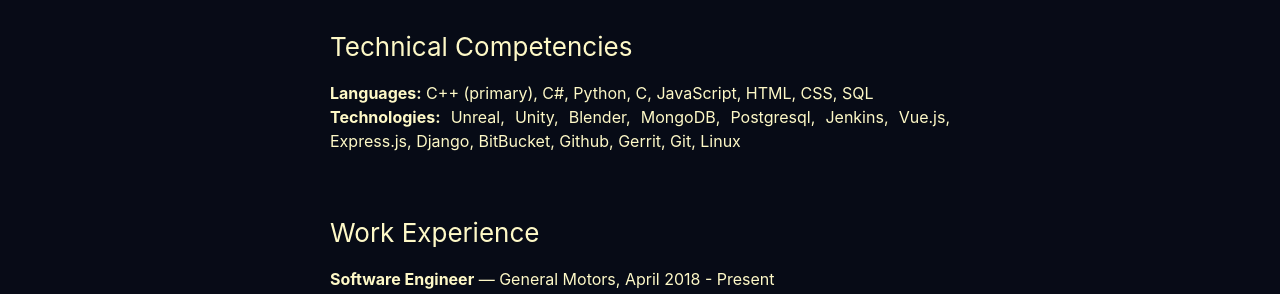
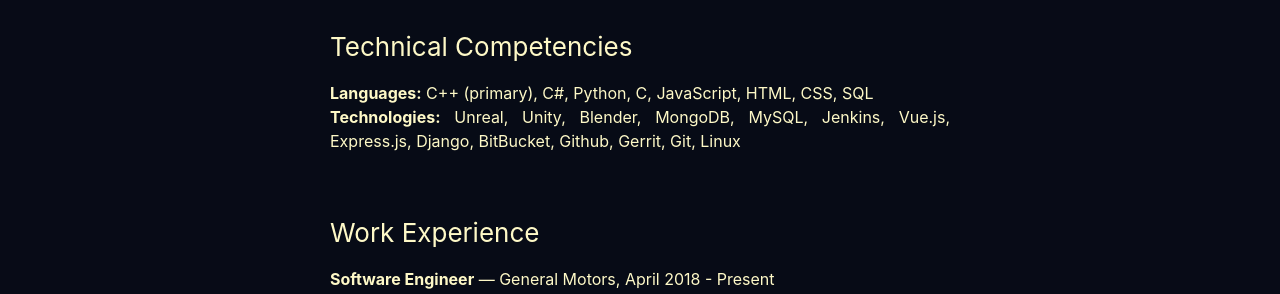
Before and after one commit to RudyLang/RudyLang.github.io, a Jekyll site: the page built from resume.markdown, in a window 1280 px wide. Shown: the part 241-535 px from the top of the page. Built offline with Jekyll 4.4.1, drawn with Linux system fonts in a browser that asks for light colours; nearby versions of some CDN libraries; some web fonts are replaced.

Commit message:
Added new article. Updated resume. Updated tags.

```diff
--- a/Posts/Software/_posts/2020-08-07-ARG Murder-Mystery.markdown
+++ b/Posts/Software/_posts/2020-08-07-ARG Murder-Mystery.markdown
@@ -6,7 +6,6 @@
 image: mmcommodore.png
 summary: "A Murder Mystery Dinner goes virtual! I put my guests through an Alternate Reality Game (ARG) before the big event."
 tags: React Redux Firebase
-featured: true
 ---
 
 <img src="/post_images/mmcommodore.png">
--- a/assets/css/style.scss
+++ b/assets/css/style.scss
@@ -541,7 +541,11 @@
     margin-left: auto;
     margin-right: auto;
     width: 80%;
+    cursor: pointer;
+    transition: 0.3s;
   }
+
+  #myImg:hover {opacity: 0.7;}
 
   article .spoiler {
     text-align: center;
@@ -901,6 +905,84 @@
   visibility: visible;
 }
 
+/* The Modal (background) */
+.modal {
+  display: none; /* Hidden by default */
+  position: fixed; /* Stay in place */
+  z-index: 1; /* Sit on top */
+  padding-top: 100px; /* Location of the box */
+  left: 0;
+  top: 0;
+  width: 100%; /* Full width */
+  height: 100%; /* Full height */
+  overflow: auto; /* Enable scroll if needed */
+  background-color: rgb(0,0,0); /* Fallback color */
+  background-color: rgba(0,0,0,0.9); /* Black w/ opacity */
+}
+
+/* Modal Content (image) */
+.modal-content {
+  margin: auto;
+  display: block;
+  width: 80%;
+  max-width: 3000px;
+}
+
+/* Caption of Modal Image */
+#caption {
+  margin: auto;
+  display: block;
+  width: 80%;
+  max-width: 700px;
+  text-align: center;
+  color: #ccc;
+  padding: 10px 0;
+  height: 150px;
+}
+
+/* Add Animation */
+.modal-content, #caption {
+  -webkit-animation-name: zoom;
+  -webkit-animation-duration: 0.6s;
+  animation-name: zoom;
+  animation-duration: 0.6s;
+}
+
+@-webkit-keyframes zoom {
+  from {-webkit-transform:scale(0)}
+  to {-webkit-transform:scale(1)}
+}
+
+@keyframes zoom {
+  from {transform:scale(0)}
+  to {transform:scale(1)}
+}
+
+/* The Close Button */
+.close {
+  position: absolute;
+  top: 15px;
+  right: 35px;
+  color: #f1f1f1;
+  font-size: 40px;
+  font-weight: bold;
+  transition: 0.3s;
+}
+
+.close:hover,
+.close:focus {
+  color: #bbb;
+  text-decoration: none;
+  cursor: pointer;
+}
+
+/* 100% Image Width on Smaller Screens */
+@media only screen and (max-width: 700px){
+  .modal-content {
+    width: 100%;
+  }
+}
+
 /************************************************************************************************/
 
 /******************************************** Resume ********************************************/
--- a/resume.markdown
+++ b/resume.markdown
@@ -9,7 +9,7 @@
 
 ### Technical Competencies
 __Languages:__ C++ (primary), C#, Python, C, JavaScript, HTML, CSS, SQL<br>
-__Technologies:__ Unreal, Unity, Blender, MongoDB, Postgresql, Jenkins, Vue.js, Express.js, Django, BitBucket, Github, Gerrit, Git, Linux
+__Technologies:__ Unreal, Unity, Blender, MongoDB, MySQL, Jenkins, Vue.js, Express.js, Django, BitBucket, Github, Gerrit, Git, Linux
 
 ### Work Experience
 __Software Engineer__ — General Motors, April 2018 - Present <br>
```
Also changed, not shown: Posts/Software/_posts/2020-08-11-Let-There-Be-Light.markdown (+8 -1 lines), Posts/Software/_posts/2020-09-14-Game-Crash-Reporter.markdown (added, +282 -0 lines), _layouts/post.html (+29 -0 lines), tag/C#.md (added, +5 -0 lines), tag/ExpressJS.md (added, +5 -0 lines), tag/MySQL.md (added, +5 -0 lines), tag/NodeJS.md (added, +5 -0 lines), tag/VueJS.md (added, +5 -0 lines), post_images/bug_reporter_app.PNG (added), post_images/bug_server_test.PNG (added), post_images/report_mockup.png (added), post_images/report_trendline.PNG (added), post_images/report_trendline_anim.gif (added), post_images/reports_selector.PNG (added), 2 more files.
